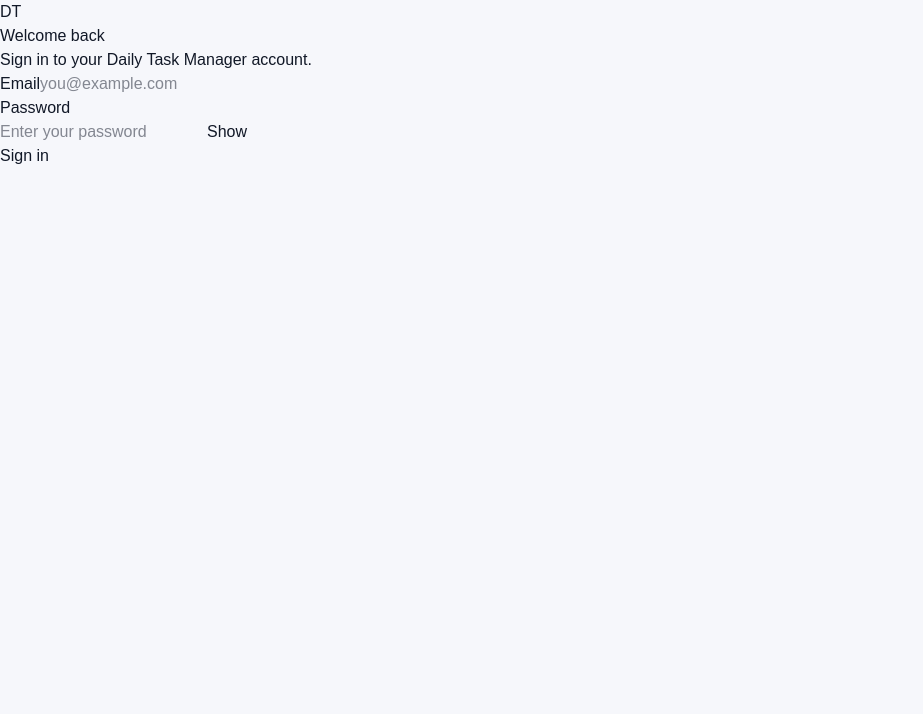
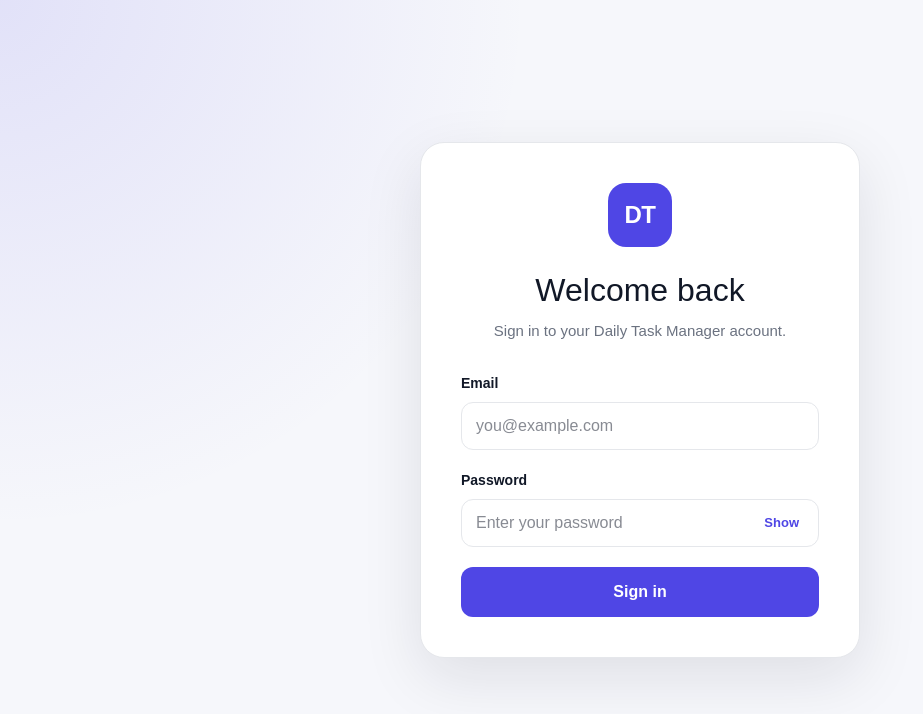
Before and after one commit to usama705705-art/daily-task-manager, a Next.js app: page /login in a window 1280 px wide. Shown: the top 714 px of the page, without its empty margins (0-923 px from the left). Built offline with nearby package versions, Linux system fonts and the light colour scheme; no server answers.

Commit message:
Update globals.css

```diff
--- a/src/app/globals.css
+++ b/src/app/globals.css
@@ -78,3 +78,171 @@ a {
     padding-bottom: env(safe-area-inset-bottom);
   }
 }
+/* Login */
+
+.login-page {
+  min-height: 100vh;
+  display: flex;
+  align-items: center;
+  justify-content: center;
+  padding: 24px;
+  background:
+    radial-gradient(
+      circle at top left,
+      rgba(79, 70, 229, 0.12),
+      transparent 35%
+    ),
+    var(--background);
+}
+
+.login-card {
+  width: 100%;
+  max-width: 440px;
+  padding: 40px;
+  background: var(--card);
+  border: 1px solid var(--border);
+  border-radius: 24px;
+  box-shadow: 0 20px 60px rgba(17, 24, 39, 0.1);
+}
+
+.login-logo {
+  width: 64px;
+  height: 64px;
+  margin: 0 auto 24px;
+  display: flex;
+  align-items: center;
+  justify-content: center;
+  border-radius: 18px;
+  background: var(--primary);
+  color: #ffffff;
+  font-size: 24px;
+  font-weight: 800;
+  letter-spacing: -0.5px;
+}
+
+.login-card h1 {
+  text-align: center;
+  font-size: 32px;
+  line-height: 1.2;
+  margin-bottom: 10px;
+}
+
+.login-subtitle {
+  margin-bottom: 30px;
+  color: var(--muted);
+  text-align: center;
+  font-size: 15px;
+  line-height: 1.6;
+}
+
+.login-form {
+  display: flex;
+  flex-direction: column;
+  gap: 20px;
+}
+
+.form-field {
+  display: flex;
+  flex-direction: column;
+  gap: 8px;
+}
+
+.form-field label {
+  font-size: 14px;
+  font-weight: 600;
+}
+
+.form-field input {
+  width: 100%;
+  min-height: 48px;
+  padding: 0 14px;
+  border: 1px solid var(--border);
+  border-radius: 12px;
+  background: #ffffff;
+  color: var(--foreground);
+  outline: none;
+  transition:
+    border-color 0.2s ease,
+    box-shadow 0.2s ease;
+}
+
+.form-field input:focus {
+  border-color: var(--primary);
+  box-shadow: 0 0 0 3px rgba(79, 70, 229, 0.12);
+}
+
+.password-wrapper {
+  position: relative;
+}
+
+.password-wrapper input {
+  padding-right: 78px;
+}
+
+.password-toggle {
+  position: absolute;
+  top: 50%;
+  right: 10px;
+  min-height: 36px;
+  padding: 0 10px;
+  transform: translateY(-50%);
+  border: 0;
+  border-radius: 8px;
+  background: transparent;
+  color: var(--primary);
+  font-size: 13px;
+  font-weight: 700;
+}
+
+.password-toggle:hover {
+  background: rgba(79, 70, 229, 0.08);
+}
+
+.login-button {
+  width: 100%;
+  min-height: 50px;
+  border: 0;
+  border-radius: 12px;
+  background: var(--primary);
+  color: #ffffff;
+  font-weight: 700;
+  transition:
+    background 0.2s ease,
+    transform 0.2s ease;
+}
+
+.login-button:hover {
+  background: var(--primary-hover);
+  transform: translateY(-1px);
+}
+
+.login-button:disabled {
+  cursor: not-allowed;
+  opacity: 0.7;
+  transform: none;
+}
+
+.login-error {
+  padding: 12px 14px;
+  border: 1px solid #fecaca;
+  border-radius: 10px;
+  background: #fef2f2;
+  color: #b91c1c;
+  font-size: 14px;
+  line-height: 1.5;
+}
+
+@media (max-width: 480px) {
+  .login-page {
+    padding: 16px;
+  }
+
+  .login-card {
+    padding: 28px 20px;
+    border-radius: 20px;
+  }
+
+  .login-card h1 {
+    font-size: 28px;
+  }
+}
```
